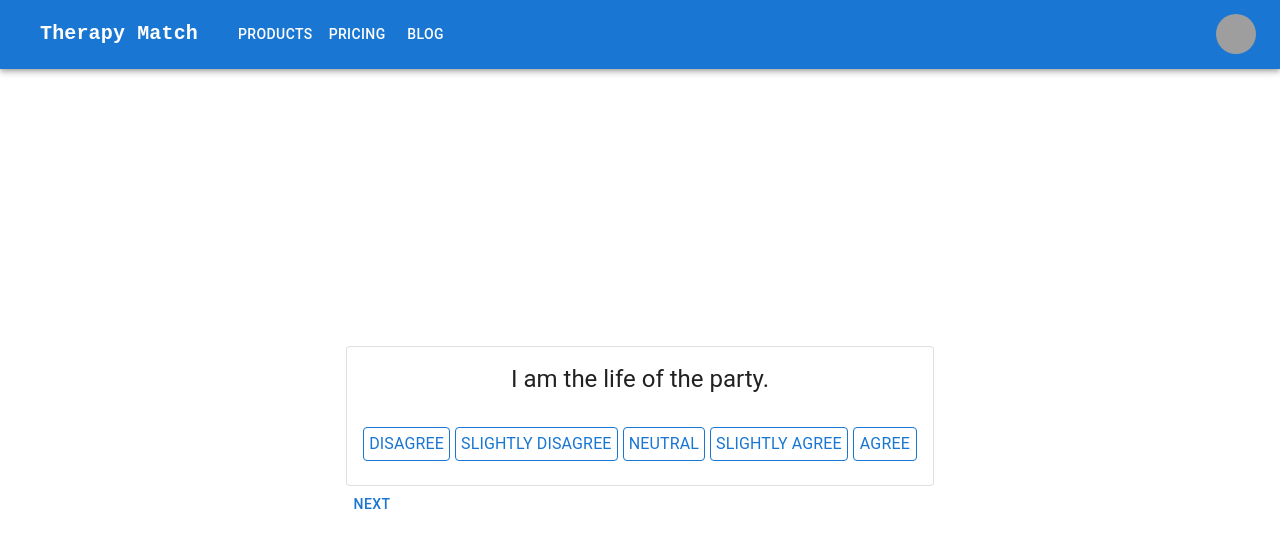
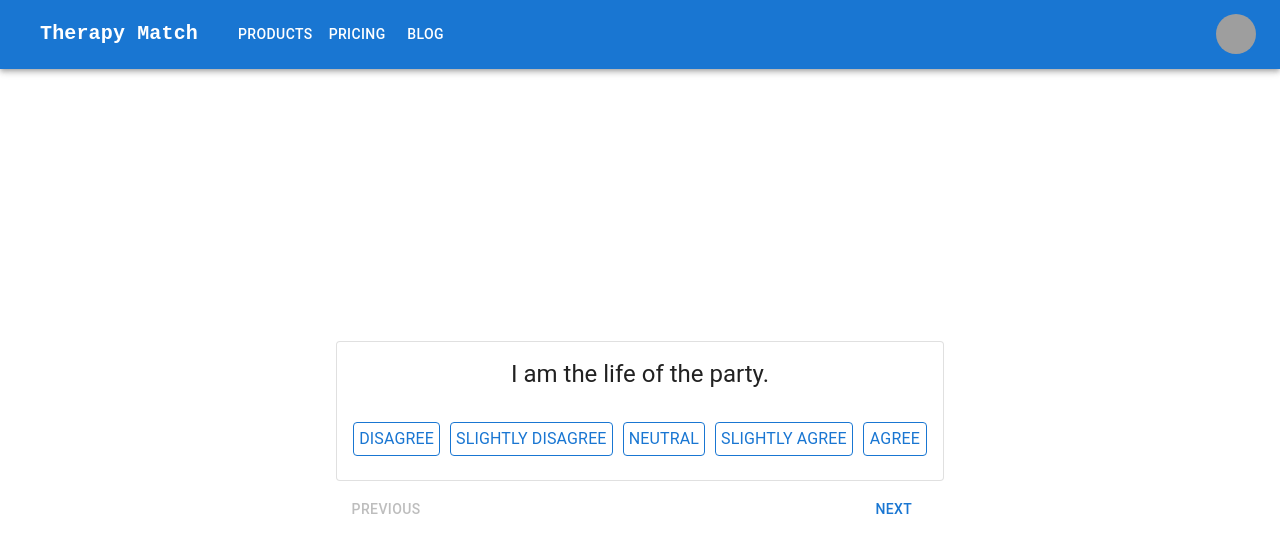
Before and after one commit to alex-relay/Therapy-Match, a Next.js app in the folder frontend/: page /tests in a window 1280 px wide. Shown: the top 552 px of the page. Built offline with nearby package versions, Linux system fonts and the light colour scheme; grey boxes are pictures that could not be loaded; some icons are missing; what @mui/material-nextjs would draw is missing.

Commit message:
styling fixes for the quiz section

```diff
--- a/frontend/src/app/components/question/Question.tsx
+++ b/frontend/src/app/components/question/Question.tsx
@@ -3,7 +3,6 @@
 import Card from "@mui/material/Card";
 import CardContent from "@mui/material/CardContent";
 import Typography from "@mui/material/Typography";
-import Stack from "@mui/material/Stack";
 import Box from "@mui/material/Box";
 import CardHeader from "@mui/material/CardHeader";
 import { styled } from "@mui/material/styles";
@@ -23,17 +22,37 @@ const OPTIONS: { option: string; value: number }[] = [
   { option: "agree", value: 5 },
 ];
 
-const OptionButton = styled(Button)(({ theme }) => ({
+const StyledOptionButton = styled(Button)(({ theme }) => ({
   cursor: "pointer",
   ":hover": { backgroundColor: "gray" },
   border: "1px solid",
-  [theme.breakpoints.up("sm")]: {
-    maxWidth: "600px",
+  [theme.breakpoints.down("sm")]: {
+    width: "100%",
+    marginTop: "10px",
+  },
+}));
+
+const StyledOptionsBox = styled(Box)(({ theme }) => ({
+  display: "flex",
+  gap: "10px",
+  [theme.breakpoints.down("sm")]: {
+    display: "block",
+    whitespace: "pre-wrap",
+  },
+}));
+
+const StyledCard = styled(Card)(({ theme }) => ({
+  maxWidth: "800px",
+  [theme.breakpoints.down("sm")]: {
+    maxWidth: "400px",
+    marginLeft: "25px",
+    marginRight: "25px",
+    display: "block",
   },
 }));
 
 const Question = ({ question, index, onAnswer }: QuestionProps) => (
-  <Card variant="outlined" sx={{ maxWidth: "600px" }}>
+  <StyledCard variant="outlined">
     <Box
       sx={{ display: "flex", justifyContent: "center", alignItems: "center" }}
     >
@@ -47,9 +66,9 @@ const Question = ({ question, index, onAnswer }: QuestionProps) => (
         alignItems: "center",
       }}
     >
-      <Stack direction="row" gap="5px">
+      <StyledOptionsBox>
         {OPTIONS.map(({ option, value }) => (
-          <OptionButton
+          <StyledOptionButton
             size="small"
             onClick={() => {
               onAnswer(index, value);
@@ -58,11 +77,11 @@ const Question = ({ question, index, onAnswer }: QuestionProps) => (
             value={value}
           >
             <Typography> {option}</Typography>
-          </OptionButton>
+          </StyledOptionButton>
         ))}
-      </Stack>
+      </StyledOptionsBox>
     </CardContent>
-  </Card>
+  </StyledCard>
 );
 
 export default Question;
--- a/frontend/src/app/components/question/QuestionPageContainer.tsx
+++ b/frontend/src/app/components/question/QuestionPageContainer.tsx
@@ -8,6 +8,8 @@ import { useState } from "react";
 import Question from "./Question";
 import PageContainer from "../common/PageContainer";
 import Button from "@mui/material/Button";
+import Box from "@mui/material/Box";
+import { styled } from "@mui/material/styles";
 
 const QuestionPageContainer = () => {
   const [currentQuestion, setCurrentQuestion] = useState(0);
@@ -23,33 +25,35 @@ const QuestionPageContainer = () => {
     setCurrentQuestion((prevState) => prevState + 1);
   };
 
-  const { question } = PERSONALITY_TEST_QUESTIONS[currentQuestion];
+  const StyledBox = styled(Box)(({ theme }) => ({
+    display: "flex",
+    justifyContent: "space-between",
+    [theme.breakpoints.down("sm")]: {
+      maxWidth: "400px",
+      marginLeft: "25px",
+      marginRight: "25px",
+    },
+  }));
 
-  const showNextQuestionButton =
-    currentQuestion <= PERSONALITY_TEST_QUESTIONS.length - 2;
-  const showPreviousQuestionButton = currentQuestion > 0;
+  const StyledStack = styled(Stack)(({ theme }) => ({
+    maxWidth: "800px",
+    gap: "10px",
+    [theme.breakpoints.up("sm")]: {
+      margin: "25px",
+    },
+  }));
 
-  console.log(questionAnswers);
-
-  return (
-    <PageContainer>
-      <Question
-        question={question}
-        index={currentQuestion}
-        onAnswer={(index: number, value: number) => {
+  const handleOptionClick = (index: number, value: number) => {
     setQuestionAnswers((prevState) => {
       const questionAndAnswer = PERSONALITY_TEST_QUESTIONS[index];
       const isAnswerExists = !!prevState.find(
         (prevQuestion) => prevQuestion.question === question,
       );
 
-            console.log({ isAnswerExists });
-
       if (isAnswerExists) {
         const otherAnswers = prevState.filter(
           (prevQuestion) => prevQuestion.question !== question,
         );
-              console.log({ otherAnswers });
         return [
           ...otherAnswers,
           {
@@ -66,20 +70,41 @@ const QuestionPageContainer = () => {
         },
       ];
     });
+    setCurrentQuestion((prevState) => prevState + 1);
+  };
+
+  const { question } = PERSONALITY_TEST_QUESTIONS[currentQuestion];
+
+  return (
+    <PageContainer>
+      <StyledStack>
+        <Question
+          question={question}
+          index={currentQuestion}
+          onAnswer={handleOptionClick}
+        />
+        <StyledBox>
+          <Button
+            disabled={currentQuestion === 0}
+            onClick={handlePreviousQuestionClick}
+            sx={{ minWidth: "100px", backgroundColor: "white" }}
+          >
+            {" "}
+            Previous{" "}
+          </Button>
+          <Button
+            disabled={currentQuestion === PERSONALITY_TEST_QUESTIONS.length - 2}
+            onClick={handleNextQuestionClick}
+            sx={{
+              backgroundColor: "white",
+              minWidth: "100px",
             }}
-      />
-      <Stack
-        direction="row"
-        maxWidth={"600px"}
-        sx={{ minWidth: "600px", justifyContent: "space-between" }}
           >
-        {showPreviousQuestionButton && (
-          <Button onClick={handlePreviousQuestionClick}> Previous </Button>
-        )}
-        {showNextQuestionButton && (
-          <Button onClick={handleNextQuestionClick}> Next </Button>
-        )}
-      </Stack>
+            {" "}
+            Next{" "}
+          </Button>
+        </StyledBox>
+      </StyledStack>
     </PageContainer>
   );
 };
```
Lines whose indentation alone changed are shown as unchanged.
